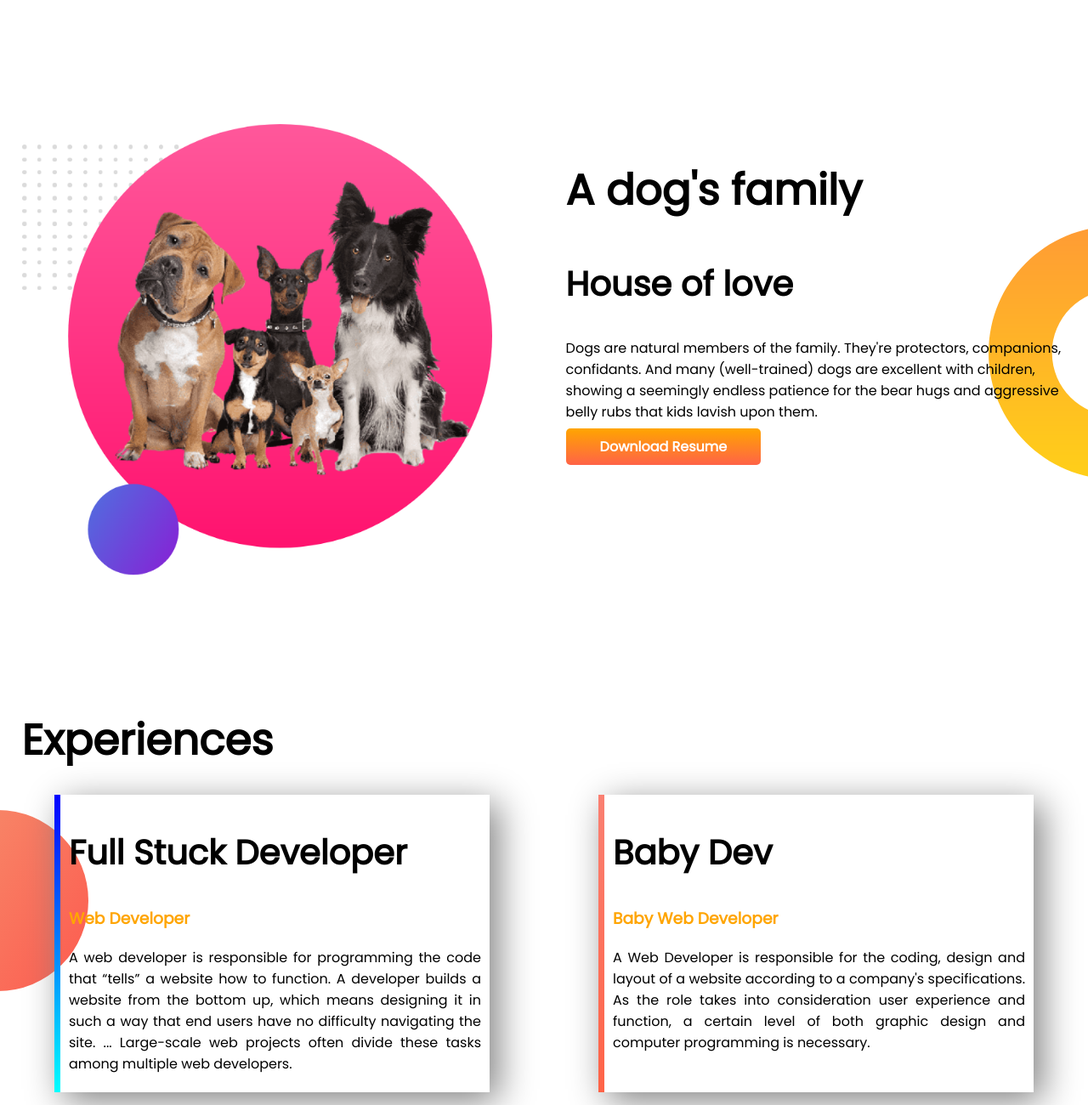
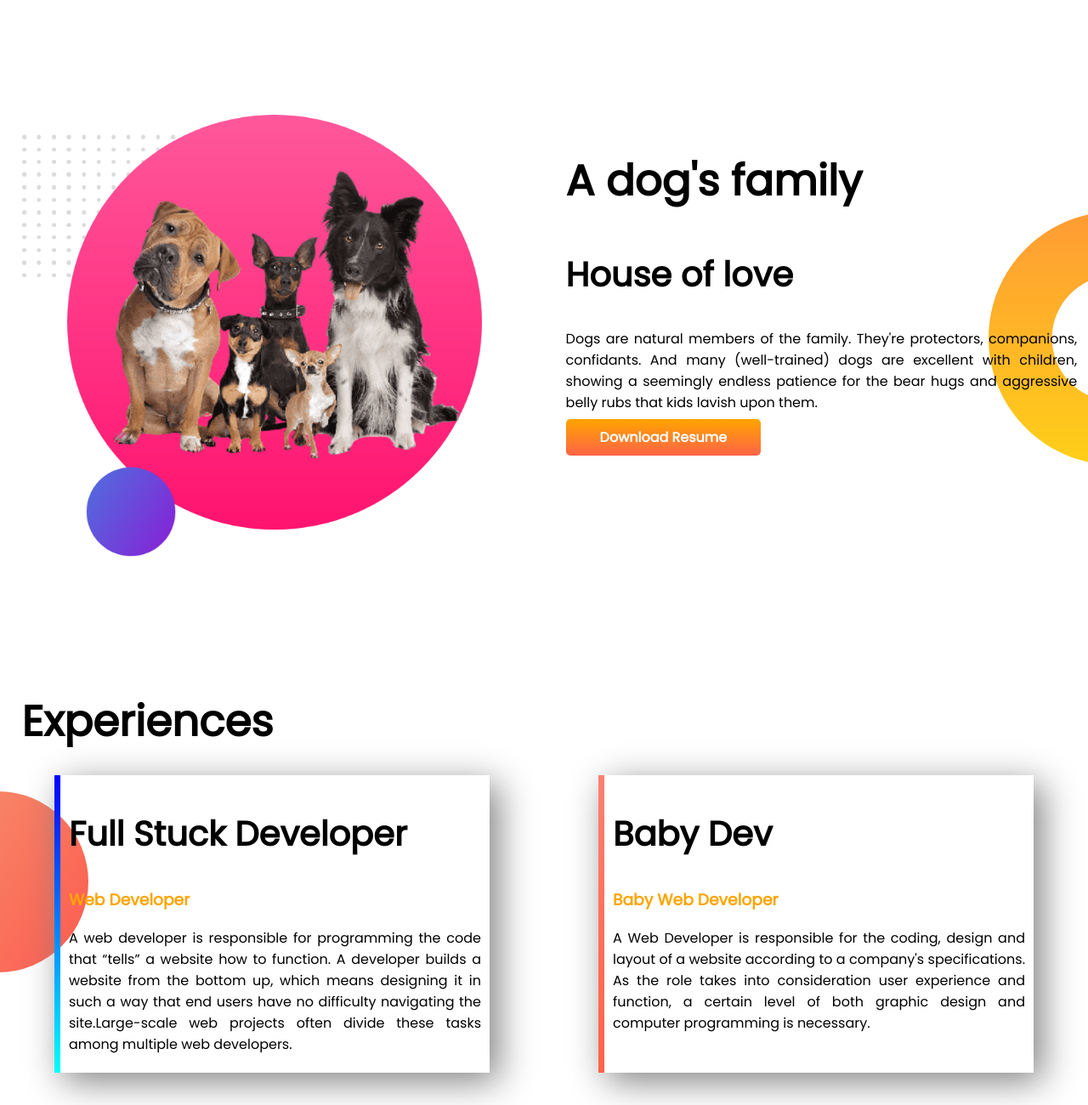
Before and after one commit to Leojoy62/developer-portfolio, a plain HTML site: page index.html in a window 1280 px wide. Shown: the part 560-1860 px from the top of the page at 85% size. Drawn offline with Linux system fonts and the light colour scheme.

Commit message:
alignment done

```diff
--- a/index.html
+++ b/index.html
@@ -64,7 +64,7 @@
 
                     A web developer is responsible for programming the code that “tells” a website how to function. A
                     developer builds a website from the bottom up, which means designing it in such a way that end users
-                    have no difficulty navigating the site. ... Large-scale web projects often divide these tasks among
+                    have no difficulty navigating the site.Large-scale web projects often divide these tasks among
                     multiple web developers.
                 </p>
             </div>
--- a/style.css
+++ b/style.css
@@ -19,6 +19,8 @@ h2{
 .half-width{
     width: 50%;
     padding-left: 2%;
+    padding-right: 1%;
+    text-align:justify;
 }
 .half-width img{
     width: 90%;
```
